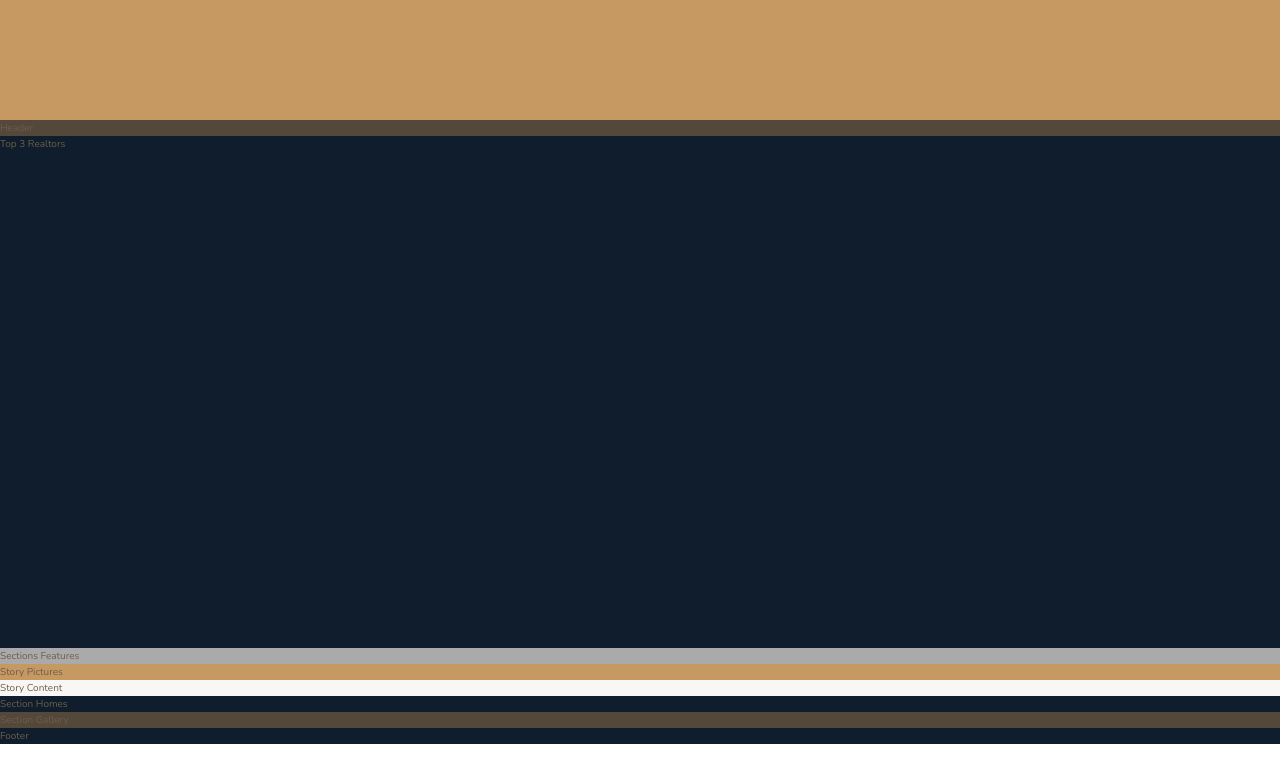
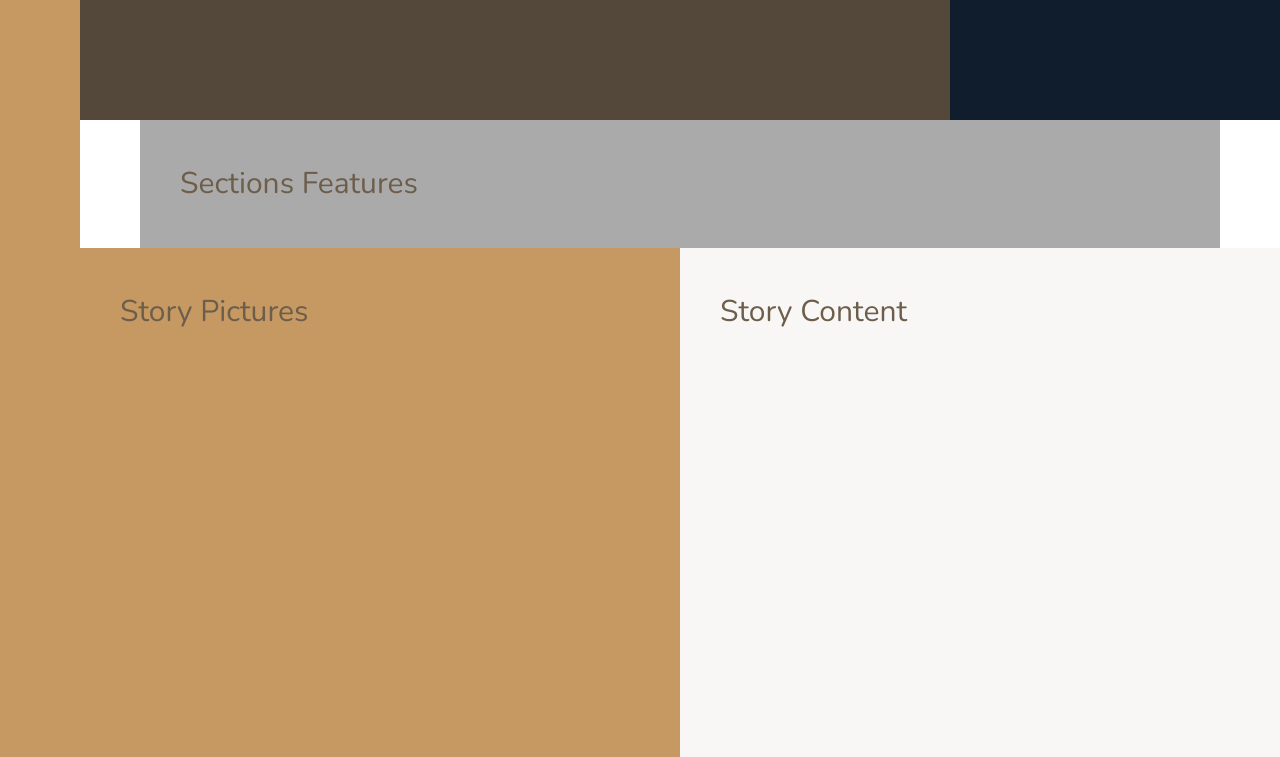
Before and after one commit to araqueheinz/Project-Nexter, a website: page index.html in a window 1280 px wide. Shown: the part 520-1277 px from the top of the page. Drawn offline with nearby package versions, Linux system fonts and the light colour scheme.

Commit message:
Layout done

```diff
--- a/sass/_base.scss
+++ b/sass/_base.scss
@@ -38,4 +38,14 @@ body {
   display: grid;
   grid-template-rows: 80vh min-content 40vw repeat(3,min-content);
 
+  // COLUMN TRACKS
+  grid-template-columns: [sidebar-start] 8rem [sidebar-end full-start]
+  minmax(6rem, 1fr) [center-start]
+  repeat(8, [col-start] minmax(min-content, 14rem) [col-end] )
+  [center-end]  minmax(6rem, 1fr) [full-end]; // Sidebar is 80px wide // The rest spread equally into 8 columns
+
+  & > * {
+    padding: 40px;
+    font-size: 3rem;
+  }
 }
--- a/sass/_features.scss
+++ b/sass/_features.scss
@@ -17,4 +17,8 @@
 
 .features {
   background-color: $color-grey-light-2;
+
+  //GRID
+  grid-column: center-start / center-end; // Check base scss for name references
+
 }
--- a/sass/_footer.scss
+++ b/sass/_footer.scss
@@ -17,4 +17,7 @@
 
 .footer {
   background-color: $color-secondary;
+
+  // GRID
+  grid-column: full-start / full-end; // Check base scss for name references
 }
--- a/sass/_gallery.scss
+++ b/sass/_gallery.scss
@@ -17,4 +17,7 @@
 
 .gallery {
   background-color: $color-grey-dark-1;
+
+  // GRID
+  grid-column: full-start / full-end; // Check base scss for name references
 }
--- a/sass/_header.scss
+++ b/sass/_header.scss
@@ -17,4 +17,7 @@
 
 .header {
   background-color: $color-grey-dark-1;
+
+  //GRID
+  grid-column: full-start / col-end 6 // Check base scss for name references
 }
--- a/sass/_homes.scss
+++ b/sass/_homes.scss
@@ -17,4 +17,7 @@
 
 .homes {
   background-color: $color-secondary;
+
+  //GRID
+  grid-column: center-start / center-end; // Check base scss for name references
 }
--- a/sass/_realtors.scss
+++ b/sass/_realtors.scss
@@ -16,4 +16,7 @@
 */
 .realtors {
   background-color: $color-secondary;
+
+  //GRID
+  grid-column: col-end 6 / full-end; // Check base scss for name references
 }
--- a/sass/_sidebar.scss
+++ b/sass/_sidebar.scss
@@ -16,4 +16,9 @@
 */
 .sidebar {
   background-color: $color-primary;
+
+  // GRID
+  grid-column: sidebar-start / sidebar-end; // Check base scss for name references
+  grid-row: 1 / -1;
+
 }
--- a/sass/_story.scss
+++ b/sass/_story.scss
@@ -18,9 +18,15 @@
 .story {
   &__pictures {
     background-color: $color-primary;
+
+    //GRID
+    grid-column: full-start / col-end 4; // Check base scss for name references
   }
 
   &__content {
     background-color: $color-grey-light-1;
+
+    //GRID
+    grid-column: col-start 5 / full-end; // Check base scss for name references
   }
 }
```
Also changed, not shown: css/style.css.
